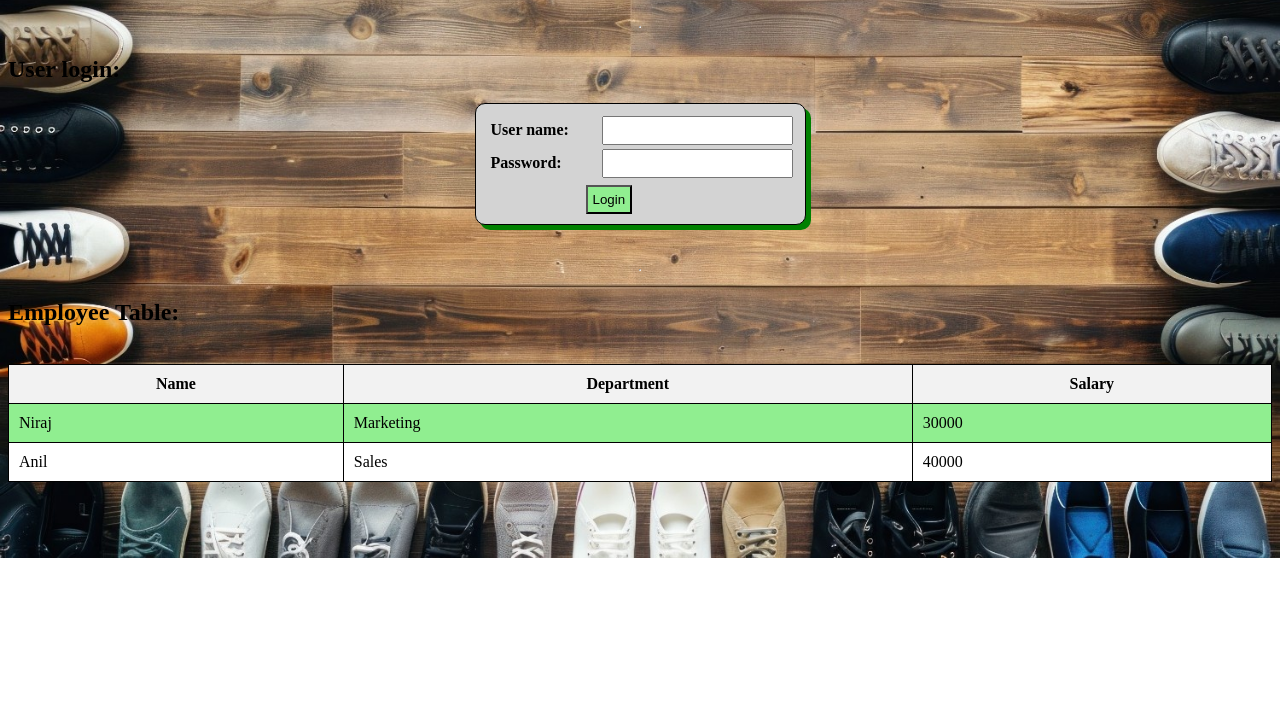
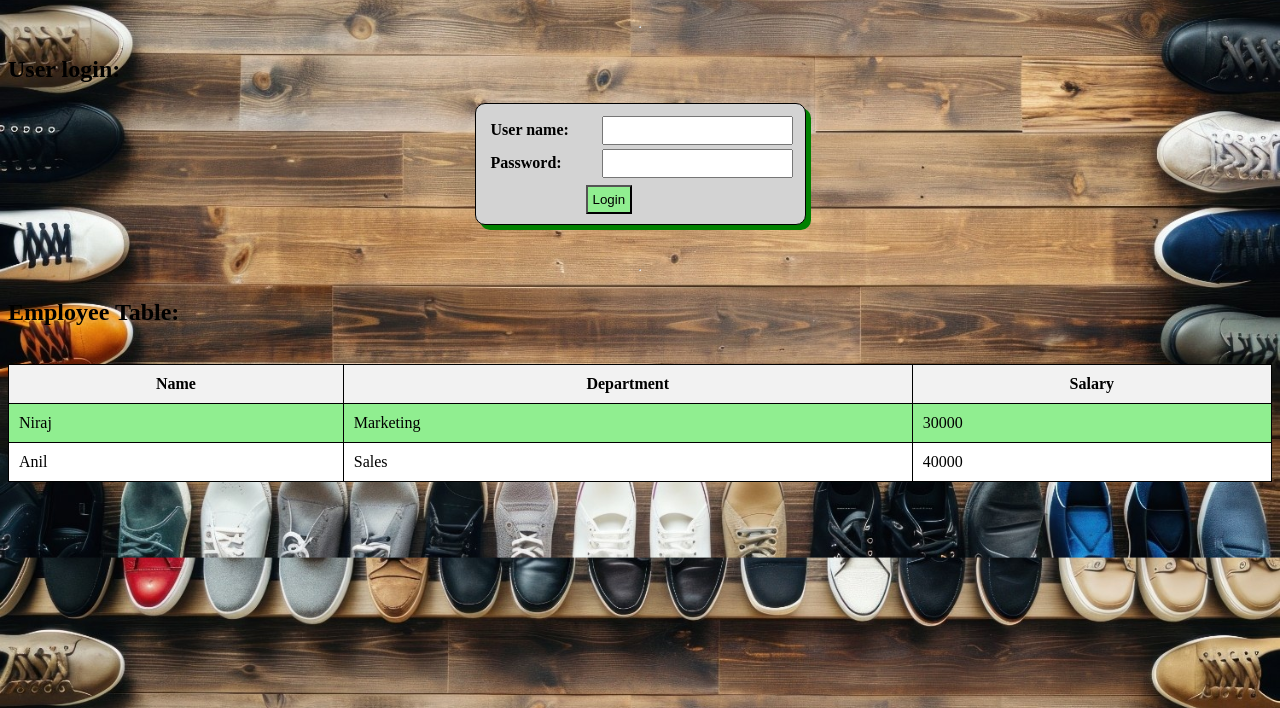
Before and after one commit to 1pushkar/demohtml3, a plain HTML site: page index.html in a window 1280 px wide. Shown: the part 92-800 px from the top of the page. Drawn offline with Linux system fonts and the light colour scheme.

Commit message:
Update style.css

```diff
--- a/style.css
+++ b/style.css
@@ -3,7 +3,7 @@ body{
   flex-direction:column;
   background-image: url("2.jpg");
   background-size: cover;      /* fill screen */
-  background-repeat: no-repeat;/* don't tile */
+
   background-position: center; /* center image */
 
 
```
